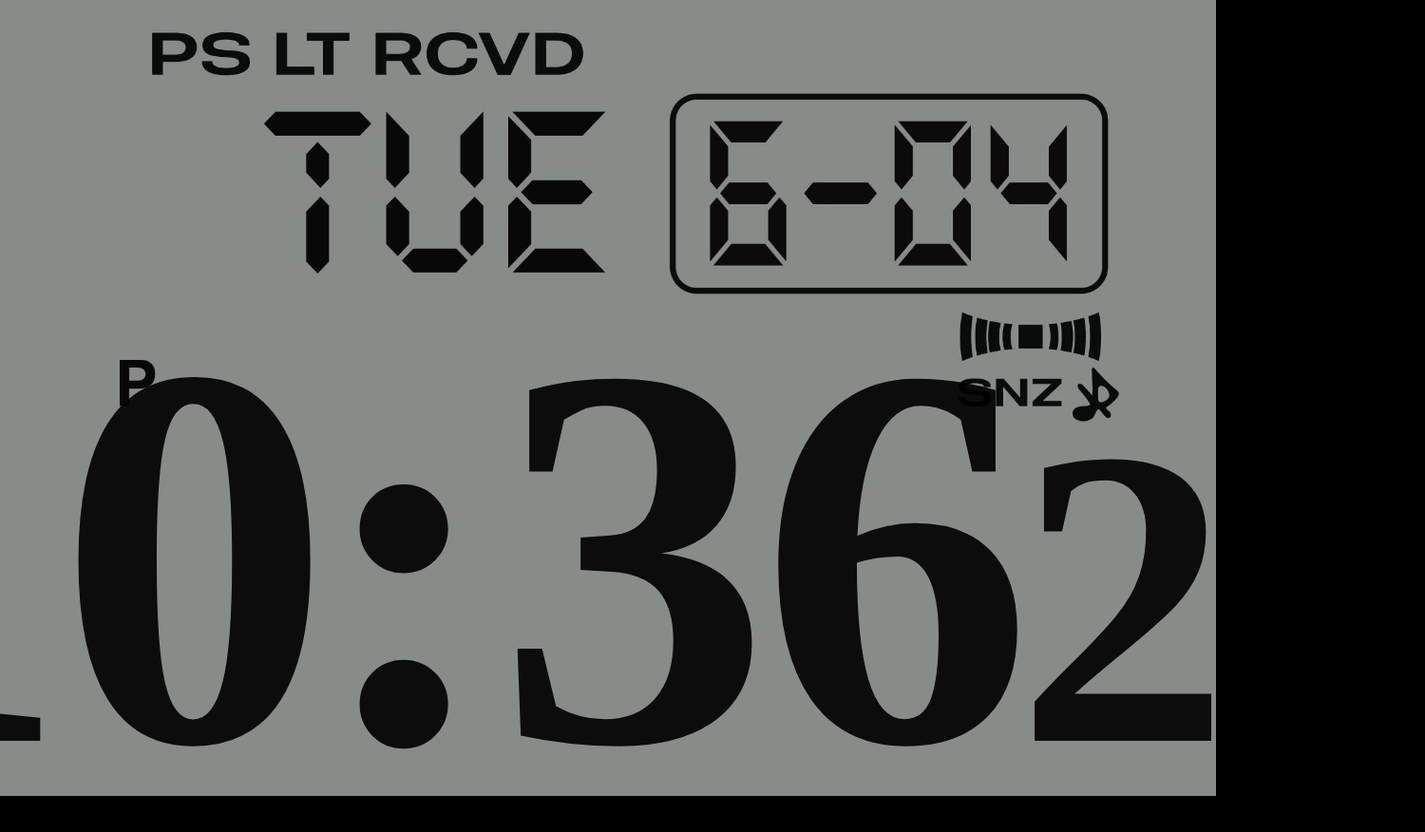
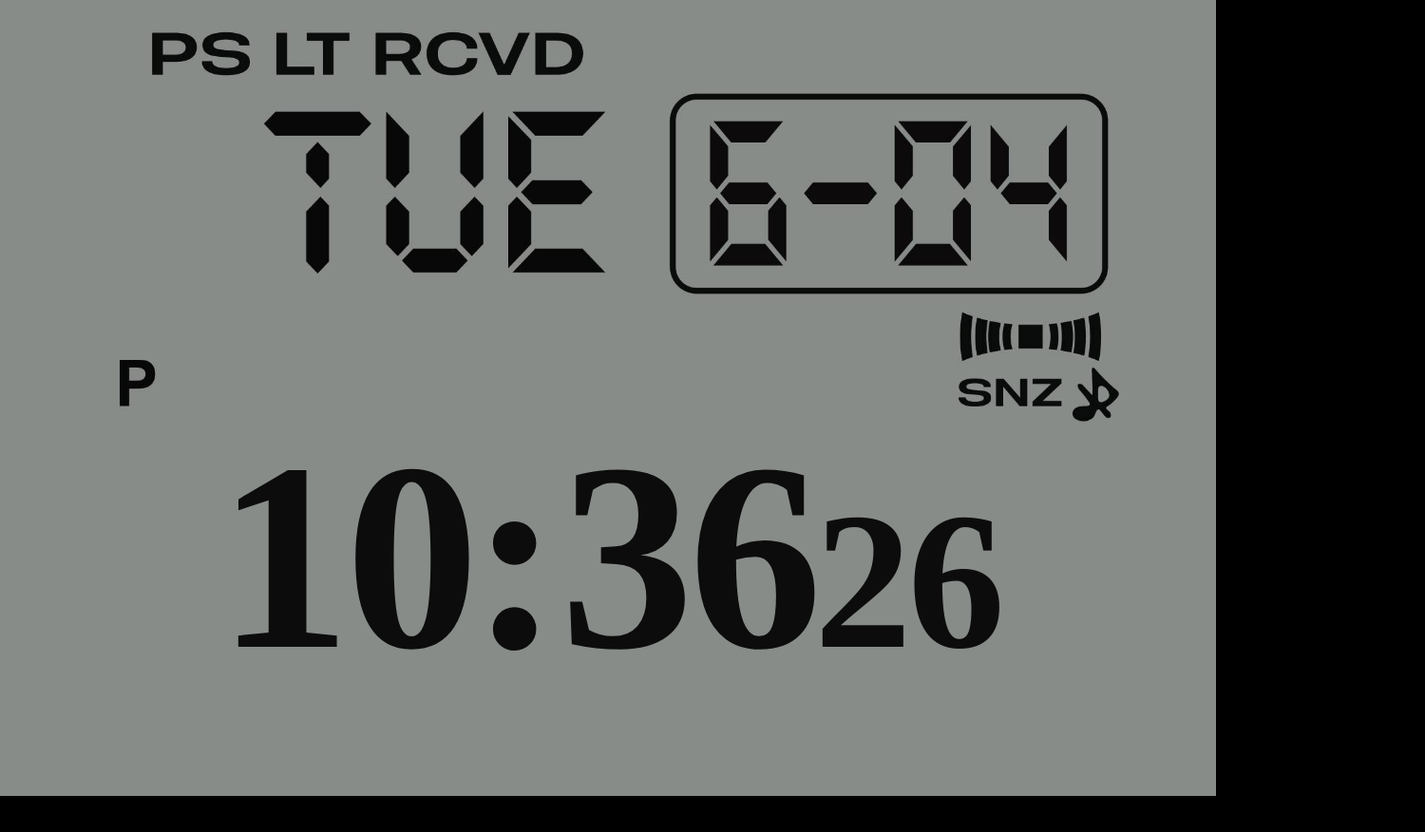
Before and after one commit to iderdiyok/casiowatches, a plain HTML site: page GMW-B5000D.html in a window 1280 px wide. Shown: the whole page at 95% size, 1500 px wide, since content can reach past the window. Drawn offline with Linux system fonts and the light colour scheme; a web font is replaced by a local one.

Commit message:
added media-query for font-sizes

```diff
--- a/css/styles.css
+++ b/css/styles.css
@@ -25,6 +25,7 @@ body {
     z-index: 2;
     width: 100%;
 }
+
 #overlay {
     position: absolute;
     top: 0;
@@ -32,6 +33,7 @@ body {
     width: 100%;
     opacity: 0.5;
 }
+
 #screen {
     position: absolute;
     top: 17%;
@@ -40,38 +42,54 @@ body {
     height: 100%;
     width: 100%;
     color: rgba(0, 0, 0, 0.913);
-    /* color: aliceblue!important; */
     display: flex;
     justify-content: center;
     align-items: center;
 }
-.DW-5600E{
+
+.DW-5600E {
     top: 23%!important;
 }
-.TRN50{
+
+.TRN50 {
     top: 21%!important;
 }
-.GMW-B5000D{
+
+.GMW-B5000D {
     top: 21%!important;
 }
-.GMW-B5000D p{
-    font-size: 36rem;
+
+.GMW-B5000D p {
+    font-size: 22vw;
 }
-.GMW-B5000D small{
-    font-size: 28rem;
+
+.GMW-B5000D small {
+    font-size: 16vw;
 }
+
 p {
-    font-size: 40rem;
+    font-size: 28vw;
     display: flex;
     justify-content: center;
     align-items: baseline;
 }
 
 small {
-    font-size: 31rem;
+    font-size: 20vw;
 }
 
 .hours, .minutes, .seconds {
     width: 1.9ch;
     letter-spacing: -0.02em;
 }
+
+/* Media Queries for smaller screens */
+@media (min-width: 2320px) {
+    p {
+        font-size: 24vw;
+    }
+
+    small {
+        font-size: 18vw;
+    }
+}
```
